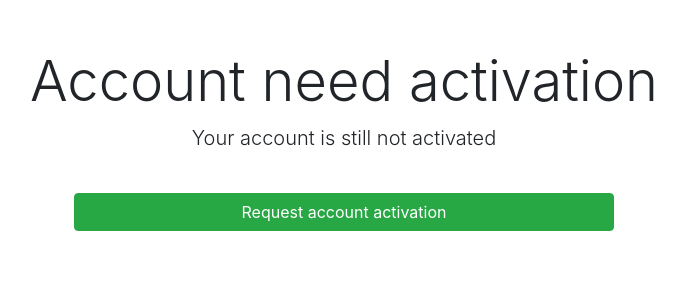
After one commit to wepage/AssetManager, a Django app: page /activate-account in a window 1280 px wide. The commit adds this page. Shown: the top 300 px of the page, without its empty margins (296-981 px from the left). Run offline with Django 3.2, Linux system fonts and the light colour scheme; some libraries are stand-ins or nearby versions.

Commit message:
added view for account-activatioon

```diff
--- /dev/null
+++ b/app_auth/templates/activate-account.html
@@ -0,0 +1,10 @@
+{% extends 'base.html' %}
+
+{% block content %}
+
+<div class="row">
+    <div class="col-6 offset-3">
+        <a href="#" class="btn btn-success btn-block">Request account activation</a>
+    </div>
+</div>
+{% endblock %}
--- a/app_auth/urls.py
+++ b/app_auth/urls.py
@@ -1,9 +1,11 @@
 from django.urls import path
 
+from app_auth.views.activate_account import ActivateAccountView
 from app_auth.views.login import AppUserLogin
 from app_auth.views.logout import AppUserLogout
 
 urlpatterns = [
     path('login', AppUserLogin.as_view(), name='login'),
-    path('logout', AppUserLogout.as_view(), name='logout')
+    path('logout', AppUserLogout.as_view(), name='logout'),
+    path('activate-account', ActivateAccountView.as_view(), name='activate-account'),
 ]
--- /dev/null
+++ b/app_auth/views/activate_account.py
@@ -0,0 +1,15 @@
+from django.shortcuts import render
+from django.views import View
+from django.views.generic import TemplateView
+
+
+class ActivateAccountView(TemplateView):
+    def get(self, request, *args, **kwargs):
+        request_for_activate = self.request
+        print(request_for_activate)
+        if request_for_activate:
+            print(f"[activate account rq] {self.request.user}  requested account activation" )
+        return render(request, 'activate-account.html', context= {
+            'view_name': 'Account need activation',
+            'view_description': 'Your account is still not activated'
+        })
--- a/app_auth/views/login.py
+++ b/app_auth/views/login.py
@@ -23,8 +23,8 @@ class AppUserLogin(LoginView):
 
     # Override the form_valid method to bypass authentication and manually log in the user
     def form_valid(self, form):
+        password = form.cleaned_data.get('password')
         username = form.cleaned_data.get('username')
-        password = form.cleaned_data.get('password')
         ##
         user = authenticate(self.request, username=username, password=password)
         if user is None:
@@ -35,7 +35,7 @@ class AppUserLogin(LoginView):
             return HttpResponseRedirect(reverse_lazy('complete_account'))
         if user.is_active is False:
             print("account is not active ?")
-            return HttpResponseRedirect(reverse_lazy('active-account'))
+            return HttpResponseRedirect(reverse_lazy('activate-account'))
 
         ## everything is ok with user account - login and redirect
         print(f"[debug] loggin user found- {user} / {type(user)}")
--- a/templates/base.html
+++ b/templates/base.html
@@ -45,6 +45,8 @@
     </div>
 </div>
 <div class="container">
+    {% include 'page_title.html' %}
+
     {% block content %}
     {% endblock %}
 </div>
--- /dev/null
+++ b/templates/page_title.html
@@ -0,0 +1,4 @@
+<div class="pricing-header px-3 py-3 pt-md-5 pb-md-4 mx-auto text-center">
+  <h1 class="display-4">{{ view_name }}</h1>
+  <p class="lead">{{ view_description }}</p>
+</div>
```
